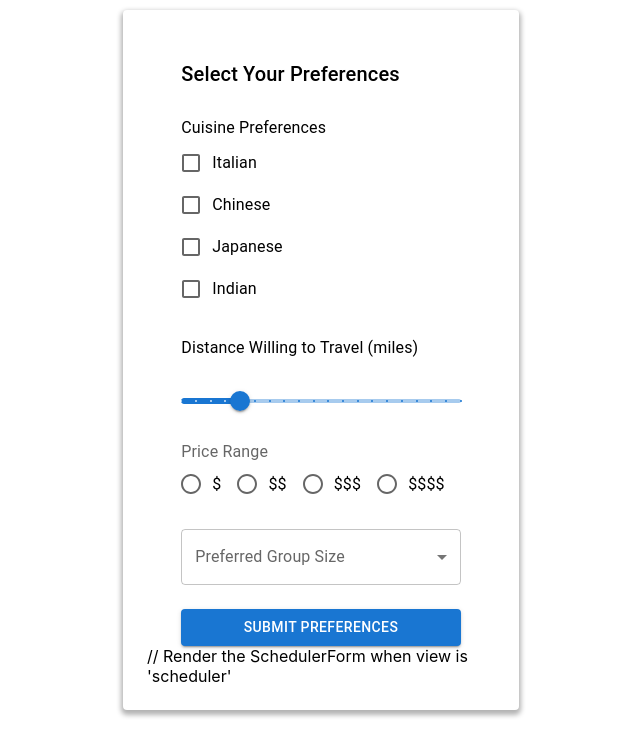
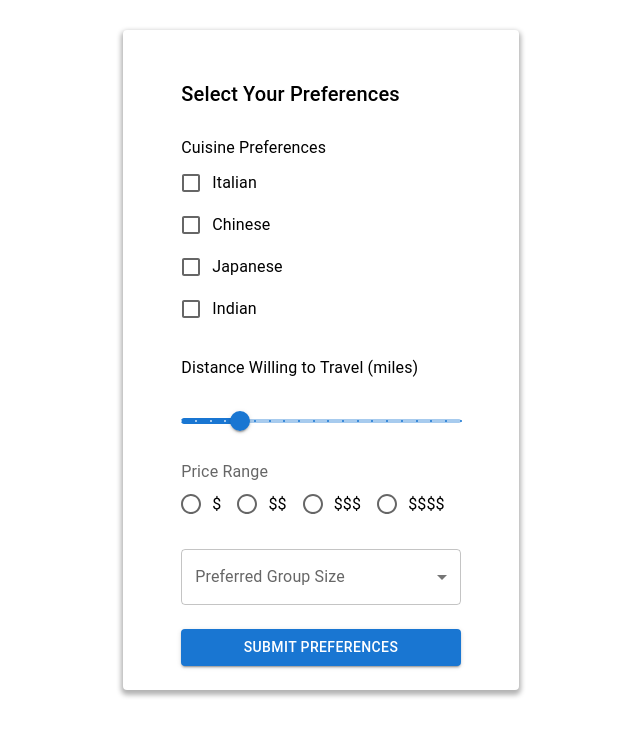
Before and after one commit to Edgar-Roman/plates, a React (Create React App) app in the folder client/: page / in a window 1280 px wide. Both pictures are taken after typing "Sample", "Sample123" into the empty fields and a click on the button "REGISTER". Shown: the top 756 px of the page, without its empty margins (319-959 px from the left). Built offline with nearby package versions, Linux system fonts and the light colour scheme.

Commit message:
added base scheduler form

```diff
--- a/client/src/App.js
+++ b/client/src/App.js
@@ -3,19 +3,19 @@ import './App.css';
 import RegistrationForm from './components/RegistrationForm';
 import LoginForm from './components/LoginForm';
 import PreferencesForm from './components/PreferencesForm';
-import SchedulerForm from './components/SchedulerForm'; // Import the SchedulerForm component
+import SchedulerForm from './components/SchedulerForm';
 import { Button, Box, Typography, Container } from '@mui/material';
 
 function App() {
   const [isNewUser, setIsNewUser] = useState(true);
-  const [view, setView] = useState('auth'); // Add 'scheduler' to the list of views
+  const [view, setView] = useState('auth'); // Include 'scheduler' in the possible views
 
   const handleAuthSuccess = () => {
-    setView('preferences'); // Switch to preferences form upon successful auth
+    setView('preferences');
   };
 
   const handlePreferencesSubmit = () => {
-    setView('scheduler'); // Switch to scheduler form after preferences are submitted
+    setView('scheduler'); // Update the view to 'scheduler' after preferences are submitted
   };
 
   return (
@@ -49,7 +49,7 @@ function App() {
           </>
         )}
         {view === 'preferences' && <PreferencesForm onSubmit={handlePreferencesSubmit} />}
-        {view === 'scheduler' && <SchedulerForm />} // Render the SchedulerForm when view is 'scheduler'
+        {view === 'scheduler' && <SchedulerForm />}
       </Box>
     </Container>
   );
--- a/client/src/components/PreferencesForm.js
+++ b/client/src/components/PreferencesForm.js
@@ -1,7 +1,7 @@
 import React, { useState } from 'react';
 import { Box, Typography, FormGroup, FormControlLabel, Checkbox, Slider, RadioGroup, Radio, FormControl, FormLabel, MenuItem, Select, InputLabel, Button } from '@mui/material';
 
-function PreferencesForm() {
+function PreferencesForm({ onSubmit }) {  // Accept onSubmit as a prop
   const [cuisines, setCuisines] = useState([]);
   const [distance, setDistance] = useState(5);
   const [price, setPrice] = useState('');
@@ -24,8 +24,13 @@ function PreferencesForm() {
     setGroupSize(event.target.value);
   };
 
+  const handleSubmit = (event) => {
+    event.preventDefault();
+    onSubmit();  // Call onSubmit prop function when the form is submitted
+  };
+
   return (
-    <Box sx={{ mt: 3, display: 'flex', flexDirection: 'column', gap: 3 }}>
+    <Box component="form" onSubmit={handleSubmit} sx={{ mt: 3, display: 'flex', flexDirection: 'column', gap: 3 }}>
       <Typography variant="h6">Select Your Preferences</Typography>
 
       {/* Cuisine Preferences */}
@@ -63,8 +68,7 @@ function PreferencesForm() {
           ))}
         </Select>
       </FormControl>
-
-      <Button variant="contained" color="primary">Submit Preferences</Button>
+      <Button type="submit" variant="contained" color="primary">Submit Preferences</Button>
     </Box>
   );
 }
--- a/client/src/components/SchedulerForm.js
+++ b/client/src/components/SchedulerForm.js
@@ -1,21 +1,18 @@
 import React, { useState } from 'react';
+import dayjs from 'dayjs'; // Import dayjs
 import { LocalizationProvider, DateTimePicker } from '@mui/x-date-pickers';
-import { AdapterDayjs } from '@mui/x-date-pickers/AdapterDayjs'
+import { AdapterDayjs } from '@mui/x-date-pickers/AdapterDayjs';
 import { Box, Button, TextField } from '@mui/material';
 
-
-
-
 function SchedulerForm() {
-  const [selectedDate, setSelectedDate] = useState(new Date());
+  const [selectedDate, setSelectedDate] = useState(dayjs()); // Initialize state with a Dayjs object
 
   const handleDateChange = (newValue) => {
     setSelectedDate(newValue);
   };
 
   const handleSubmit = () => {
-    // Logic to handle submission, e.g., store the selected date/time or move to the next step
-    console.log('Selected Date and Time:', selectedDate);
+    console.log('Selected Date and Time:', selectedDate.toString()); // Log the selected Dayjs date/time
   };
 
   return (
```
Also changed, not shown: 1 other file (tests, documents, lock files or other folders).
